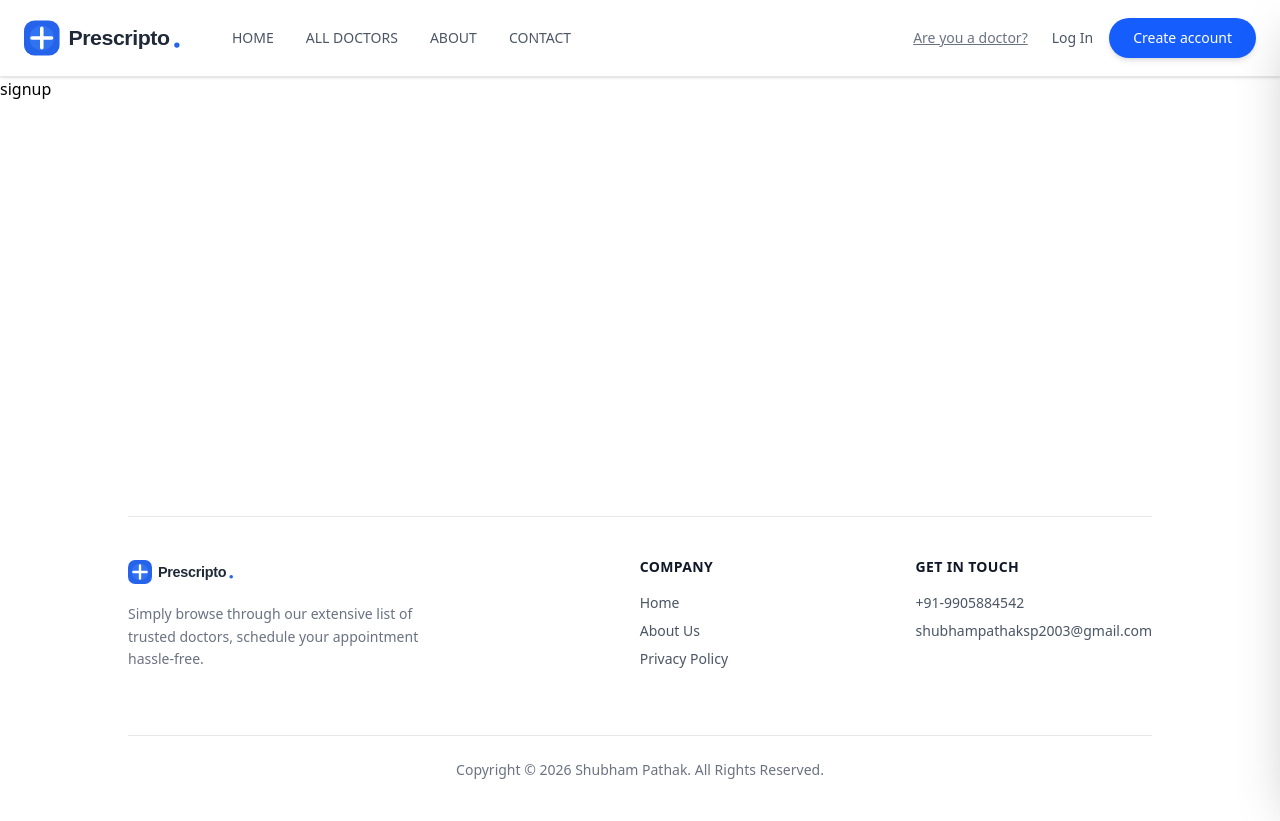
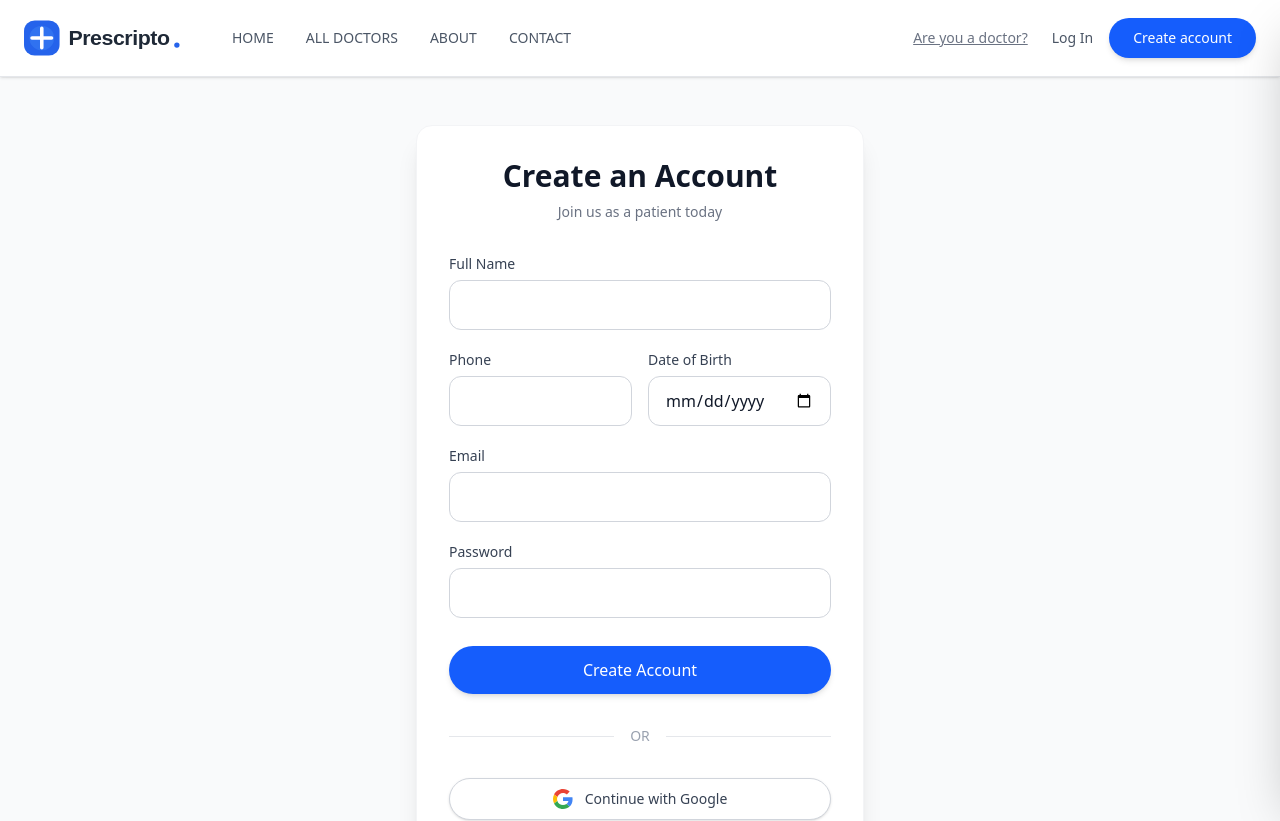
Before and after one commit to shubhamp-codes/Prescripto, a Next.js app: page /signup in a window 1280 px wide. Shown: the top 821 px of the page. Before the commit the page ends 800 px from the top, so only its background shows below. Built offline with nearby package versions, Linux system fonts and the light colour scheme.

Commit message:
implement signup page

```diff
--- a/package.json
+++ b/package.json
@@ -9,7 +9,7 @@
     "lint": "eslint"
   },
   "dependencies": {
-    "@auth/prisma-adapter": "^2.11.1",
+    "@next-auth/prisma-adapter": "^1.0.7",
     "@prisma/adapter-pg": "^7.5.0",
     "@prisma/client": "^7.5.0",
     "bcryptjs": "^3.0.3",
--- a/src/app/api/auth/[...nextauth]/route.js
+++ b/src/app/api/auth/[...nextauth]/route.js
@@ -3,7 +3,7 @@ import CredentialsProvider from "next-auth/providers/credentials";
 import prisma from "@/lib/prisma";
 import bcrypt from "bcryptjs";
 import GoogleProvider from "next-auth/providers/google";
-import { PrismaAdapter } from "@auth/prisma-adapter";
+import { PrismaAdapter } from "@next-auth/prisma-adapter";
 export const authOptions = {
   session: {
     strategy: "jwt",
@@ -27,14 +27,14 @@ export const authOptions = {
           where: { email: credentials.email },
         });
         if (!user || !user.password) {
-          throw new Error("Invalid email or password.");;
+          throw new Error("Invalid email or password.");
         }
         const isValidPassword = await bcrypt.compare(
           credentials.password,
           user.password,
         );
         if (!isValidPassword) {
-          throw new Error("Invalid email or password.");;
+          throw new Error("Invalid email or password.");
         }
         return {
           id: user.id,
@@ -47,13 +47,23 @@ export const authOptions = {
     GoogleProvider({
       clientId: process.env.GOOGLE_CLIENT_ID,
       clientSecret: process.env.GOOGLE_CLIENT_SECRET,
+      allowDangerousEmailAccountLinking: true,
     }),
   ],
   callbacks: {
     async jwt({ token, user }) {
       if (user) {
-        token.id = user.id;
-        token.userType = user.userType;
+        const dbUser = await prisma.user.findUnique({
+          where: { email: user.email },
+        });
+
+        if (dbUser) {
+          token.id = dbUser.id;
+          token.userType = dbUser.userType;
+        } else {
+          token.id = user.id;
+          token.userType = "patient";
+        }
       }
       return token;
     },
--- a/src/app/login/page.js
+++ b/src/app/login/page.js
@@ -97,7 +97,7 @@ const Login = () => {
           <div className="flex-1 h-px bg-gray-200"></div>
         </div>
 
-        <GoogleSignInButton />
+        <GoogleSignInButton callbackUrl={"/dashboard/patient"} />
 
         <p className="mt-8 text-center text-sm text-gray-600">
           Don't have an account?{" "}
--- /dev/null
+++ b/src/app/signup/onboarding/page.js
@@ -0,0 +1,11 @@
+import React from 'react'
+
+const Onboarding = () => {
+  return (
+    <div>
+      Onboarding
+    </div>
+  )
+}
+
+export default Onboarding
--- a/src/app/signup/page.js
+++ b/src/app/signup/page.js
@@ -1,5 +1,218 @@
+"use client";
+import GoogleSignInButton from "@/components/GoogleSignInButton";
+import { useState } from "react";
+import { useRouter } from "next/navigation";
+import { signIn } from "next-auth/react";
+import Link from "next/link";
+
 const Signup = () => {
-  return <div>signup</div>;
+  const today = new Date();
+  const maxDate = today.toISOString().split("T")[0];
+  const minDate = new Date(
+    today.getFullYear() - 150,
+    today.getMonth(),
+    today.getDate(),
+  )
+    .toISOString()
+    .split("T")[0];
+
+  const [errorMessage, setErrorMessage] = useState("");
+  const [isSubmitting, setIsSubmitting] = useState(false);
+  const router = useRouter();
+
+  async function handleManualSignup(e) {
+    e.preventDefault();
+    setErrorMessage("");
+    setIsSubmitting(true);
+
+    const formData = new FormData(e.target);
+    const name = formData.get("name");
+    const phone = formData.get("phone");
+    const dob = formData.get("dob");
+    const email = formData.get("email");
+    const password = formData.get("password");
+    const userType = `patient`;
+
+    try {
+      const response = await fetch(`/api/register`, {
+        method: `POST`,
+        headers: {
+          "Content-Type": "application/json",
+        },
+        body: JSON.stringify({
+          name,
+          phone,
+          dob,
+          email,
+          password,
+          userType,
+        }),
+      });
+
+      const data = await response.json();
+
+      if (!response.ok) {
+        setErrorMessage(
+          data.message || "Registration failed. Please try again.",
+        );
+        setIsSubmitting(false);
+        return;
+      }
+
+      const signInResult = await signIn("credentials", {
+        email: email,
+        password: password,
+        redirect: false,
+      });
+
+      if (signInResult?.error) {
+        setErrorMessage(signInResult.error);
+        console.error("Login Failed:", signInResult.error);
+        setIsSubmitting(false);
+      } else {
+        router.push(`/dashboard/patient`);
+      }
+    } catch (error) {
+      console.error(error);
+      setErrorMessage(error.message || "A network error occurred.");
+      setIsSubmitting(false);
+    }
+  }
+
+  return (
+    <div className="min-h-[calc(100vh-80px)] flex items-center justify-center bg-gray-50 px-4 py-12">
+      <div className="bg-white w-full max-w-md p-8 rounded-2xl shadow-xl border border-gray-100">
+        <div className="text-center mb-8">
+          <h2 className="text-3xl font-bold text-gray-900 mb-2">
+            Create an Account
+          </h2>
+          <p className="text-gray-500 text-sm">Join us as a patient today</p>
+        </div>
+
+        <form className="flex flex-col gap-5" onSubmit={handleManualSignup}>
+          <div>
+            <label
+              htmlFor="signupName"
+              className="block text-sm font-medium text-gray-700 mb-1.5"
+            >
+              Full Name
+            </label>
+            <input
+              type="text"
+              name="name"
+              id="signupName"
+              required
+              className="w-full px-4 py-3 rounded-xl border border-gray-300 text-gray-900 focus:ring-2 focus:ring-blue-600 focus:border-transparent outline-none transition-all"
+            />
+          </div>
+
+          <div className="grid grid-cols-2 gap-4">
+            <div>
+              <label
+                htmlFor="signupPhone"
+                className="block text-sm font-medium text-gray-700 mb-1.5"
+              >
+                Phone
+              </label>
+              <input
+                type="tel"
+                name="phone"
+                id="signupPhone"
+                required
+                pattern="[0-9]{10}"
+                title="Enter a valid 10-digit mobile number"
+                className="w-full px-4 py-3 rounded-xl border border-gray-300 text-gray-900 focus:ring-2 focus:ring-blue-600 focus:border-transparent outline-none transition-all"
+              />
+            </div>
+            <div>
+              <label
+                htmlFor="signupDob"
+                className="block text-sm font-medium text-gray-700 mb-1.5"
+              >
+                Date of Birth
+              </label>
+              <input
+                type="date"
+                name="dob"
+                id="signupDob"
+                required
+                max={maxDate}
+                min={minDate}
+                className="w-full px-4 py-3 rounded-xl border border-gray-300 text-gray-900 focus:ring-2 focus:ring-blue-600 focus:border-transparent outline-none transition-all"
+              />
+            </div>
+          </div>
+
+          <div>
+            <label
+              htmlFor="signupEmail"
+              className="block text-sm font-medium text-gray-700 mb-1.5"
+            >
+              Email
+            </label>
+            <input
+              type="email"
+              name="email"
+              id="signupEmail"
+              required
+              className="w-full px-4 py-3 rounded-xl border border-gray-300 text-gray-900 focus:ring-2 focus:ring-blue-600 focus:border-transparent outline-none transition-all"
+            />
+          </div>
+
+          <div>
+            <label
+              htmlFor="signupPassword"
+              className="block text-sm font-medium text-gray-700 mb-1.5"
+            >
+              Password
+            </label>
+            <input
+              type="password"
+              name="password"
+              id="signupPassword"
+              required
+              className="w-full px-4 py-3 rounded-xl border border-gray-300 text-gray-900 focus:ring-2 focus:ring-blue-600 focus:border-transparent outline-none transition-all"
+            />
+          </div>
+
+          <button
+            type="submit"
+            disabled={isSubmitting}
+            className={`w-full text-white py-3 rounded-full font-medium shadow-md transition-all mt-2
+              ${isSubmitting ? "bg-blue-400 cursor-not-allowed" : "bg-blue-600 hover:bg-blue-700 hover:shadow-lg transform hover:-translate-y-0.5"}`}
+          >
+            {isSubmitting ? "Creating Account..." : "Create Account"}
+          </button>
+        </form>
+
+        {errorMessage && (
+          <div className="mt-5 p-3 bg-red-50 border border-red-200 rounded-lg text-center animate-pulse">
+            <span className="text-red-600 text-sm font-medium">
+              {errorMessage}
+            </span>
+          </div>
+        )}
+
+        <div className="flex items-center gap-4 my-8">
+          <div className="flex-1 h-px bg-gray-200"></div>
+          <span className="text-sm text-gray-400 font-medium">OR</span>
+          <div className="flex-1 h-px bg-gray-200"></div>
+        </div>
+
+        <GoogleSignInButton callbackUrl={`/signup/onboarding`} />
+
+        <p className="mt-8 text-center text-sm text-gray-600">
+          Already have an account?{" "}
+          <Link
+            href="/login"
+            className="text-blue-600 font-medium hover:underline transition-all"
+          >
+            Log in
+          </Link>
+        </p>
+      </div>
+    </div>
+  );
 };
 
 export default Signup;
--- a/src/components/GoogleSignInButton.jsx
+++ b/src/components/GoogleSignInButton.jsx
@@ -1,9 +1,9 @@
 "use client";
 import { signIn } from "next-auth/react";
 
-export default function GoogleSignInButton() {
+export default function GoogleSignInButton({ callbackUrl }) {
   const handleGoogleLogin = () => {
-    signIn("google", { callbackUrl: "/" });
+    signIn("google", { callbackUrl: callbackUrl });
   };
 
   return (
```
Also changed, not shown: 1 other file (tests, documents, lock files or other folders).
